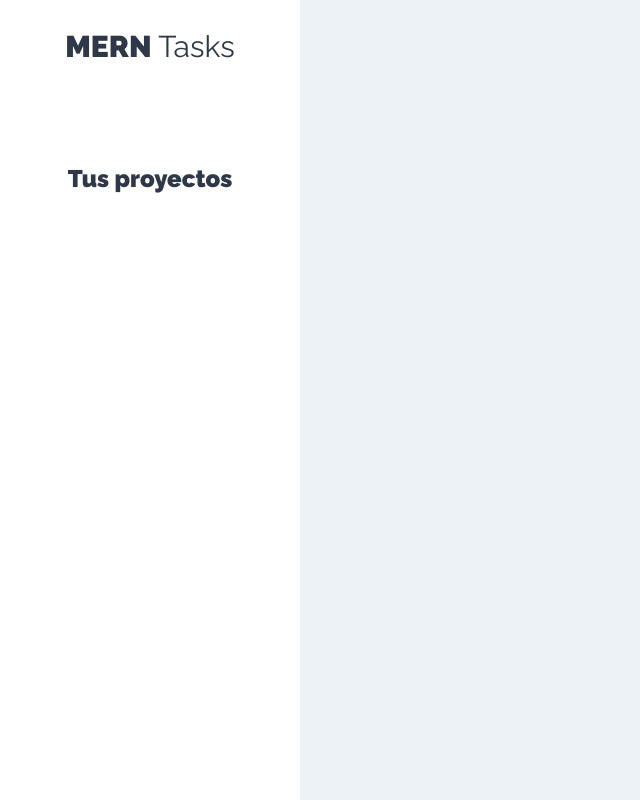
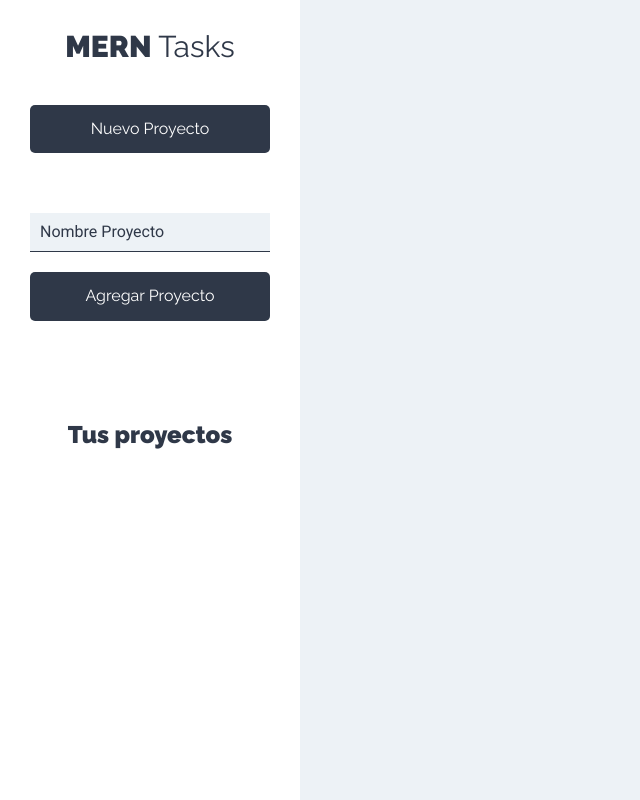
Before and after one commit to gabyballester/front-projects-tasks-react-hooks-context, a React (Create React App) app: page /projects in a window 1280 px wide. Shown: the whole page, without its empty margins (0-640 px from the left). Built offline with nearby package versions, Linux system fonts and the light colour scheme.

Commit message:
CreatingSidebarComponent: Imported newproject.jsx in the sidebar.jsx

```diff
--- a/src/components/layout/Sidebar.jsx
+++ b/src/components/layout/Sidebar.jsx
@@ -1,16 +1,19 @@
-import React from 'react' //Imr
+import React from "react"; //Imr
+import NewProject from "../projects/NewProject";
 
-const Sidebar = () => { //sfc
+const Sidebar = () => {
+  //sfc
   return (
     <aside>
-            <h1>MERN <span>Tasks</span> </h1>
-        {/* Formulario */}
-        {/* Listar proyectos */}
+      <h1>
+        MERN <span>Tasks</span>{" "}
+      </h1>
+      <NewProject />
       <div className="proyectos">
         <h2>Tus proyectos</h2>
       </div>
     </aside>
   );
-}
+};
 
 export default Sidebar;
```
Lines whose indentation alone changed are shown as unchanged.
